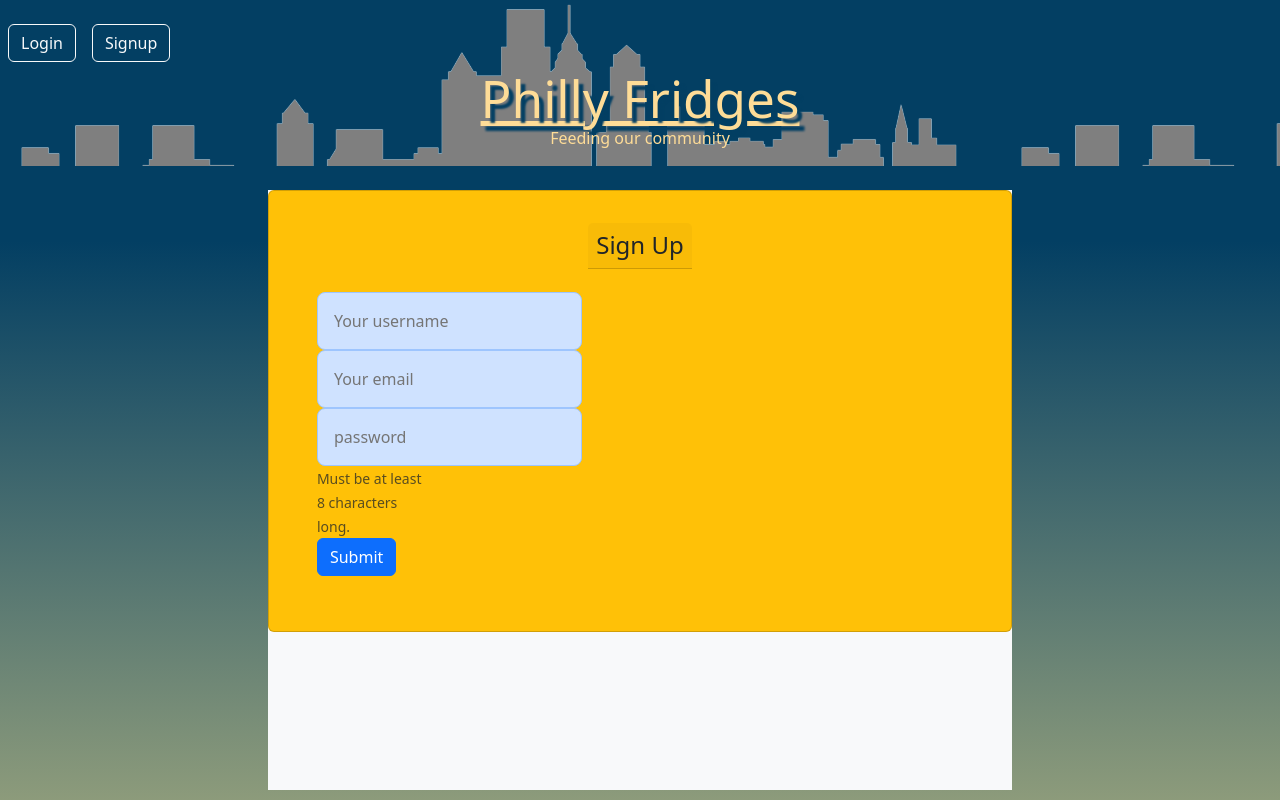
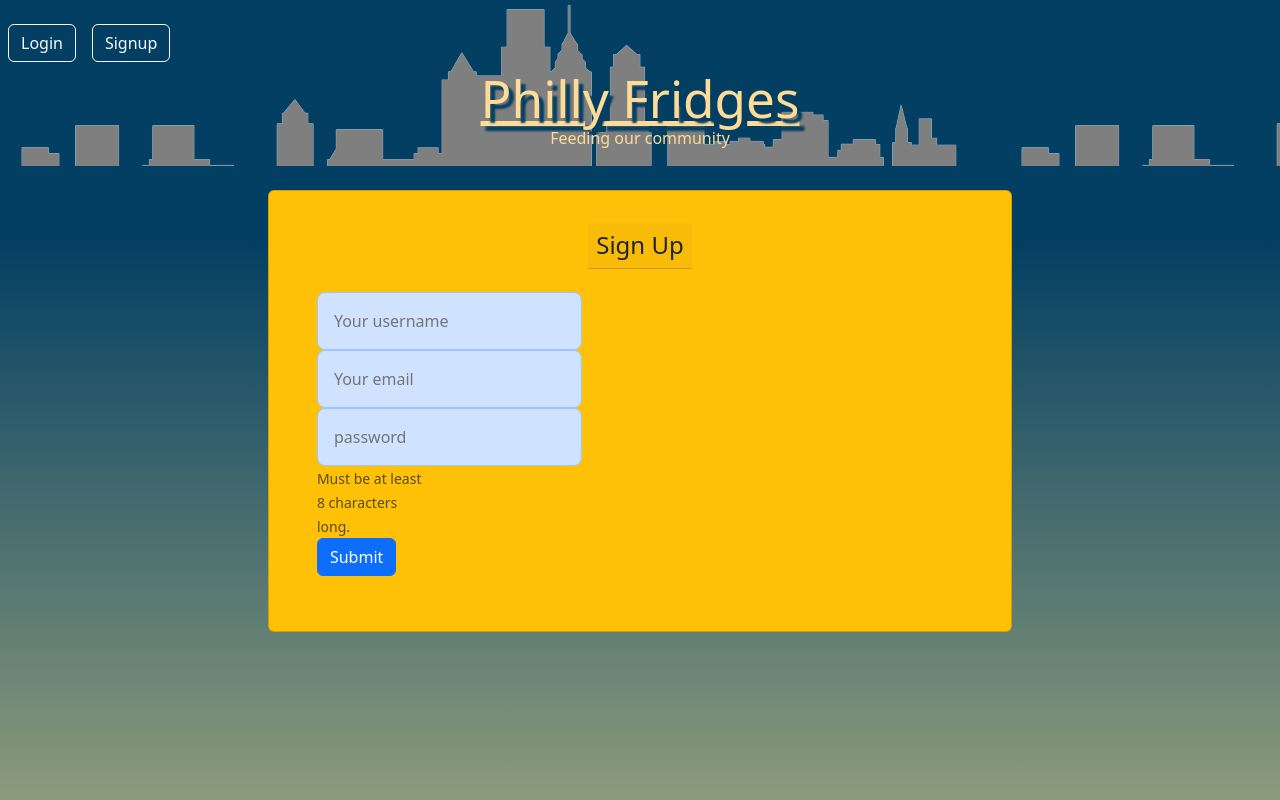
Before and after one commit to brousy/philly-fridges, a React (Vite) app in the folder client/: page /signup in a window 1280 px wide. Shown: the top 800 px of the page. Built offline with nearby package versions, Linux system fonts and the light colour scheme.

Commit message:
sign up page fixed

```diff
--- a/client/src/pages/SignUp.jsx
+++ b/client/src/pages/SignUp.jsx
@@ -40,7 +40,7 @@ const Signup = () => {
 
   return (
     <main className="d-flex justify-content-center mb-4">
-      <div className="bg-light col-12 col-lg-10 align-items-center">
+      <div className="col-12 col-lg-10 align-items-center">
         <div className="card bg-warning">
           <h4 className="card-header bg-#00296B text-dark p-2 align-cente mx-auto">
             Sign Up
```
